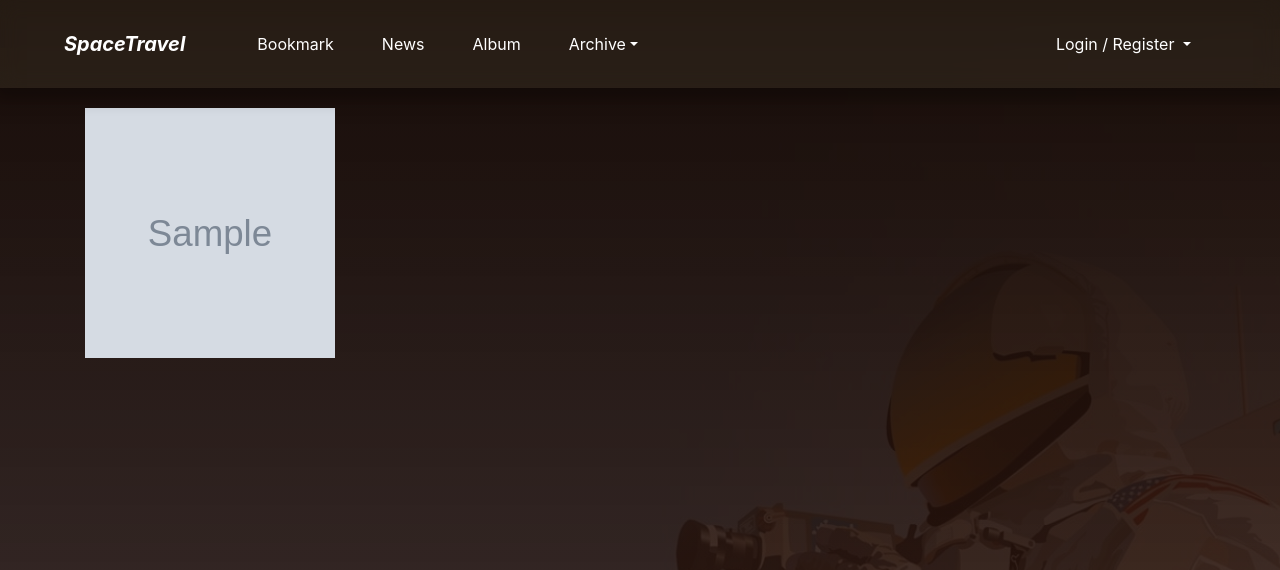
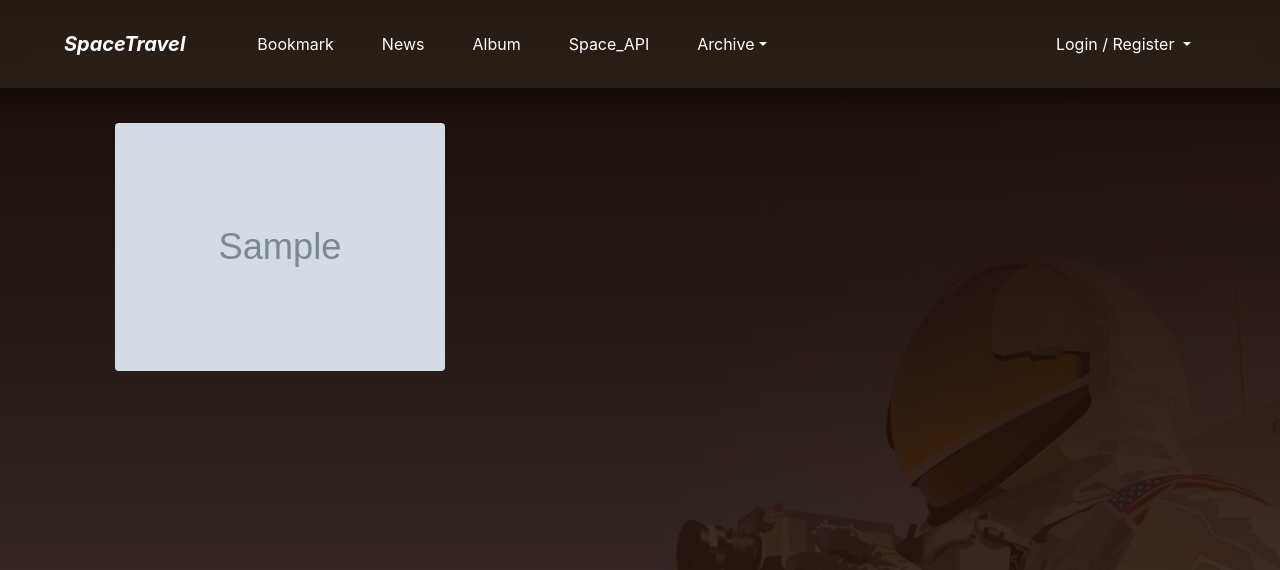
Before and after one commit to nikel4610/DjangoAndWeb, a Django app: template firstproject/mysite/photo/templates/photo/album_detail.html in a window 1280 px wide. Shown: the top 570 px of the page. Run offline with Django 3.2, Linux system fonts and the light colour scheme; the template is opened without the code that fills it: most values are stand-ins (such as "Sample title", 1, 10 or a date in 2020); grey boxes marked "Sample" are stand-in pictures; some libraries are stand-ins or nearby versions.

Commit message:
add space api search

```diff
--- a/firstproject/mysite/mysite/urls.py
+++ b/firstproject/mysite/mysite/urls.py
@@ -41,6 +41,8 @@ urlpatterns = [
     path('accounts/', include('django.contrib.auth.urls')),
     path('accounts/register/', views.UserCreateView.as_view(), name='register'),
     path('accounts/register/done/', views.UserCreateDoneTV.as_view(), name='register_done'),
+
+    path('space', views.SpaceAPI_FV, name='space'),
 ]
 
 if settings.DEBUG:
--- a/firstproject/mysite/photo/templates/photo/album_detail.html
+++ b/firstproject/mysite/photo/templates/photo/album_detail.html
@@ -4,28 +4,20 @@
 {% endblock %}
 
 {% block extra-style %}
-<style>
-  .img {
-    width: 250px;
-    height: 250px;
-  }
-  .img:hover {
-    width: 300px;
-    height: 300px;
-    transition: 0.5s ease-out
-  }
-</style>
 <link rel="stylesheet" href="{% static 'css/photo_detail.css' %}">
 {% endblock %}
 
 {% block content %}
-
 <br>
 <br>
 <div class="container">
-{% for photo in object.photo_set.all %}
-    <img class="img" src="{{ photo.image.url }}" alt="{{ photo }}">
-{% endfor %}
+  <div class="row">
+    {% for photo in object.photo_set.all %}
+      <a href="{{ photo.image.url }}" data-toggle="lightbox" data-gallery="gallery" class="col-md-4">
+        <img src="{{ photo.image.url }}" class="img-fluid rounded">
+      </a>
+    {% endfor %}
+  </div>
 </div>
 
 {% if user.is_active %}
@@ -36,4 +28,10 @@
 {% endblock %}
 
 {% block extra-script %}
+<script>
+  $(document).on("click", '[data-toggle="lightbox"]', function(event) {
+  event.preventDefault();
+  $(this).ekkoLightbox();
+});
+</script>
 {% endblock %}
--- a/firstproject/mysite/static/css/photo_detail.css
+++ b/firstproject/mysite/static/css/photo_detail.css
@@ -4,3 +4,7 @@ body {
     background-position: center;
     background-size: cover;
   }
+
+.row {
+  margin: 15px;
+}
--- a/firstproject/mysite/templates/base.html
+++ b/firstproject/mysite/templates/base.html
@@ -68,6 +68,9 @@
           <li class="nav-item active p-xl-3">
             <a class="nav-link text-white" href="{% url 'photo:index' %}">Album<span class="sr-only">(current)</span></a>
           </li>
+          <li class="nav-item active p-xl-3">
+            <a class="nav-link text-white" href="{% url 'space' %}">Space_API</a>
+          </li>
           <li class="nav-item dropdown active p-xl-3">
             <a
               class="nav-link dropdown-toggle text-white"
@@ -78,7 +81,7 @@
             <div class="dropdown-menu">
               <a class="dropdown-item" href="{% url 'admin:index' %}">Admin</a>
               <a class="dropdown-item" href="{% url 'blog:post_archive' %}">Archive</a>
-              <a class="dropdown-item" href="{% url 'blog:search' %}">Search Archive</a>
+              <a class="dropdown-item" href="{% url 'blog:search' %}">Search_Archive</a>
             </div>
           </li>
         </ul>
```
Also changed, not shown: firstproject/mysite/mysite/views.py (+30 -0 lines), firstproject/mysite/templates/images.html (added, +27 -0 lines), 1 other file.
